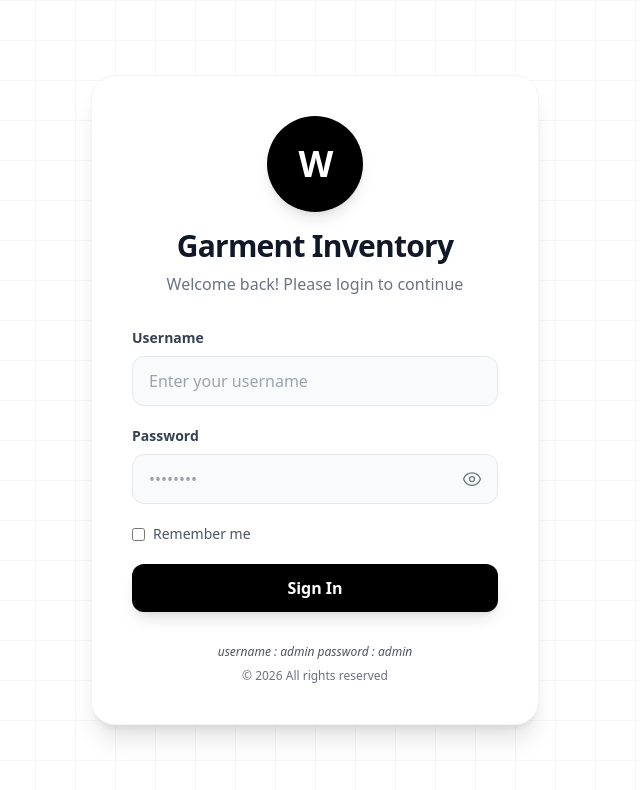
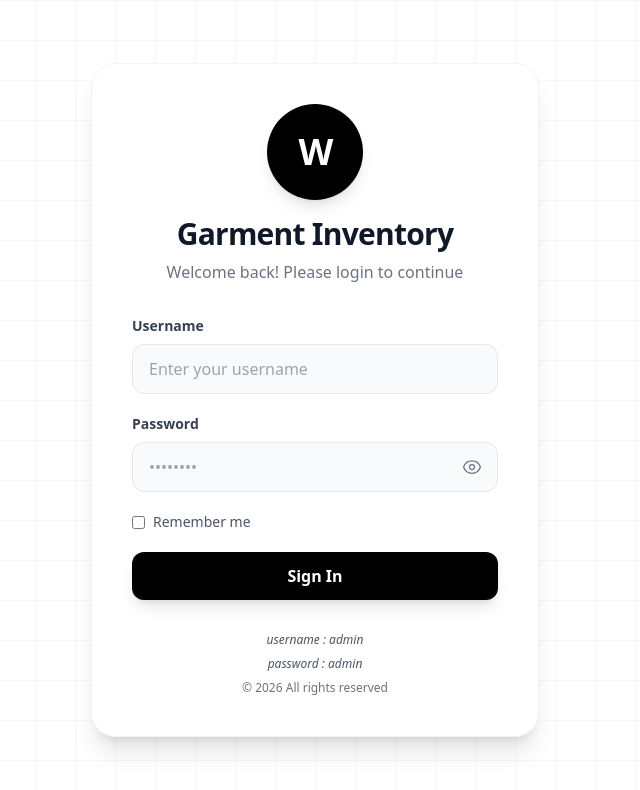
Before and after one commit to manoj0727/Inventory-management, a React (Vite) app in the folder client/: page /login in a window 1280 px wide. Shown: the top 790 px of the page, without its empty margins (325-965 px from the left). Built offline with nearby package versions, Linux system fonts and the light colour scheme; no server answers.

Commit message:
Add example username and password to Login page

```diff
--- a/client/src/pages/Login.tsx
+++ b/client/src/pages/Login.tsx
@@ -153,6 +153,8 @@ export default function Login() {
         <div className="mt-8 text-center space-y-2">
           <p className="text-xs text-gray-600 italic">
            username : admin
+          </p>
+          <p className="text-xs text-gray-600 italic">
            password : admin
           </p>
           <p className="text-xs text-gray-500">
```
